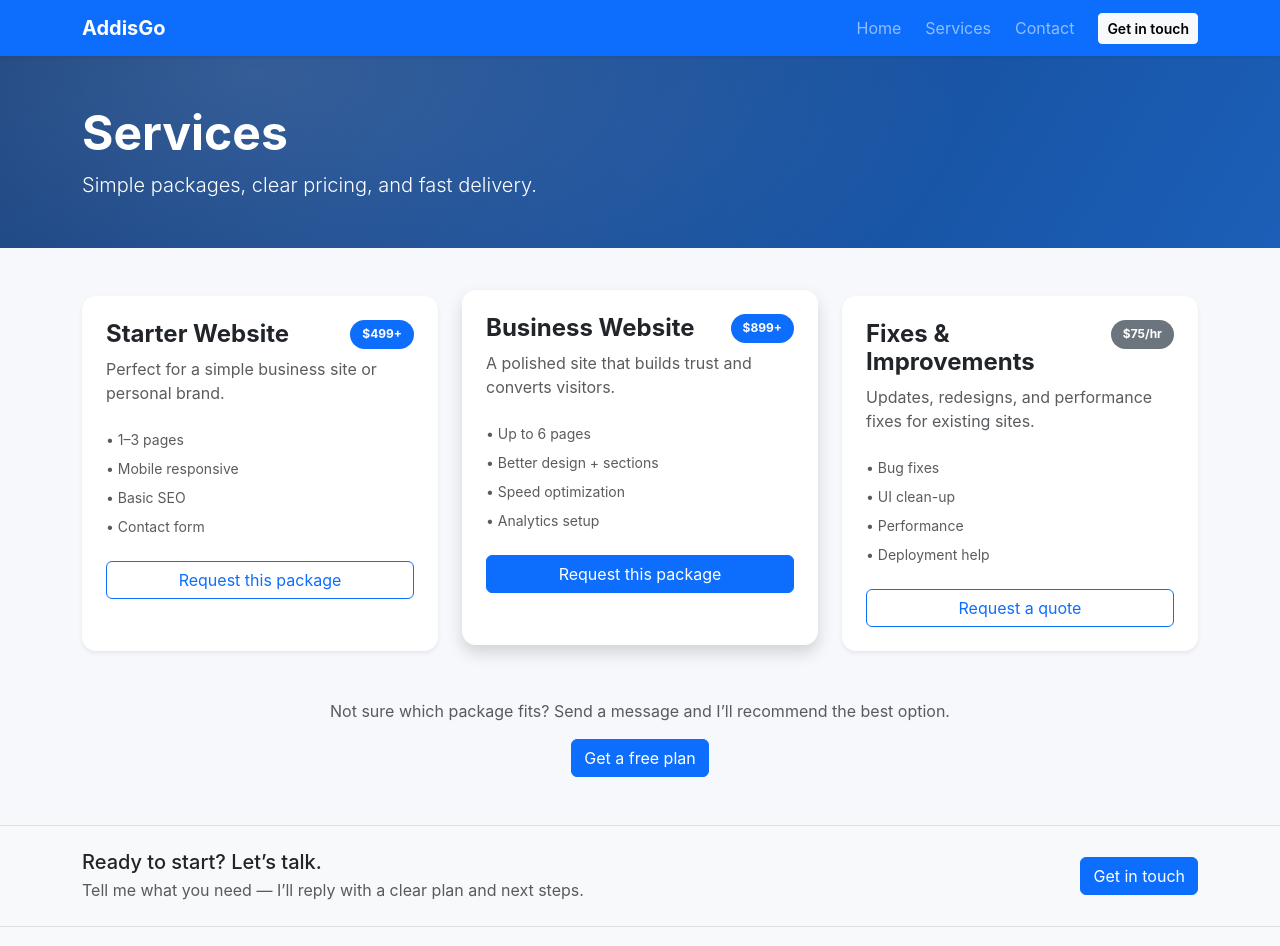
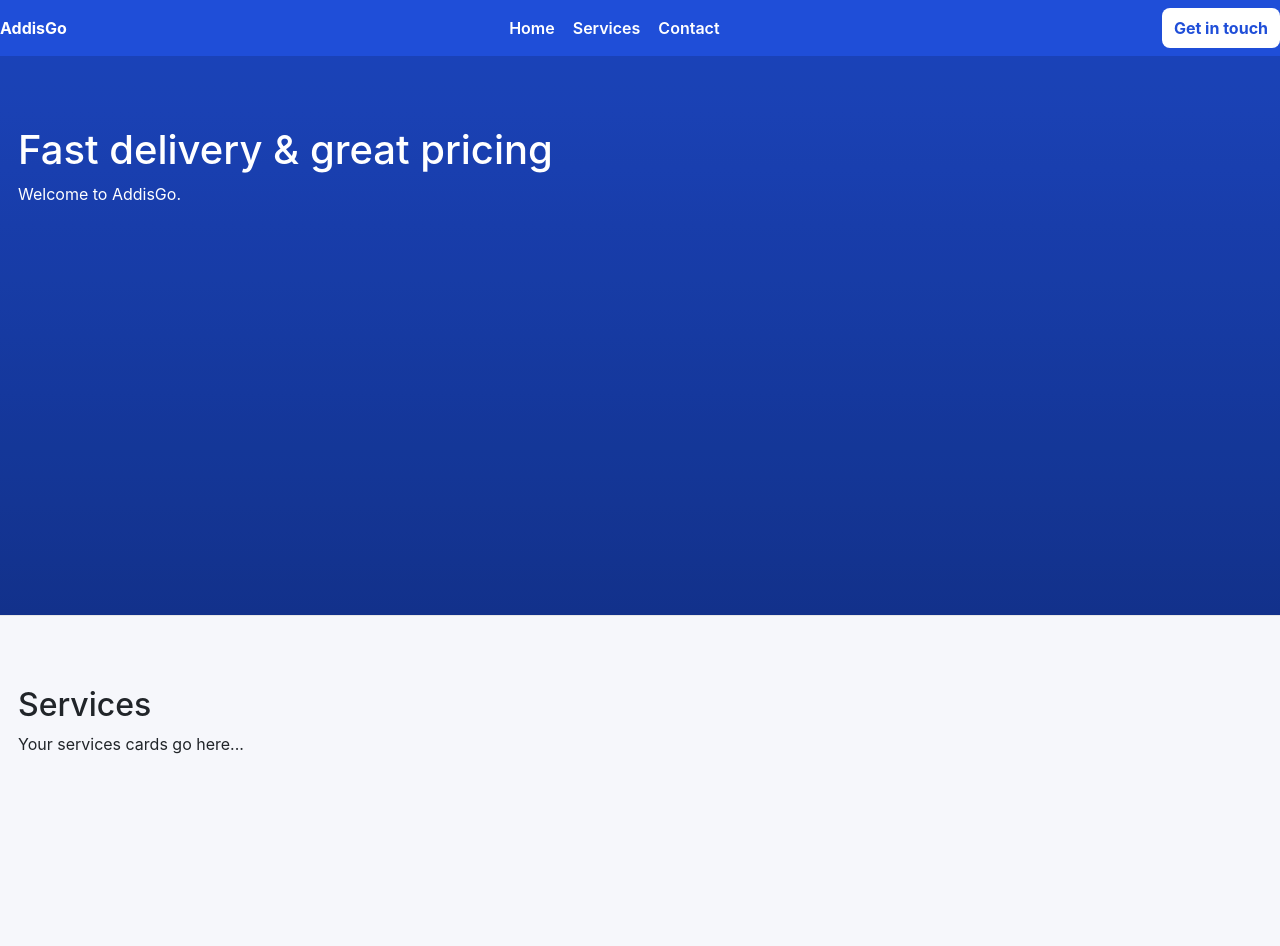
Before and after one commit to Madanmeadow/AddisGo, a Vue app: page / in a window 1280 px wide. Shown: the top 946 px of the page. Built offline with nearby package versions, Linux system fonts and the light colour scheme.

Commit message:
app vue update

```diff
--- a/src/App.vue
+++ b/src/App.vue
@@ -1,64 +1,135 @@
 <template>
-  <div class="app-shell">
-    <nav class="navbar navbar-expand-lg navbar-dark bg-primary shadow-sm">
-      <div class="container">
-        <RouterLink class="navbar-brand fw-bold" to="/">AddisGo</RouterLink>
+  <div>
+    <!-- NAVBAR -->
+    <header class="navbar">
+      <div class="brand">AddisGo</div>
 
-        <button
-          class="navbar-toggler"
-          type="button"
-          data-bs-toggle="collapse"
-          data-bs-target="#nav"
-        >
-          <span class="navbar-toggler-icon"></span>
-        </button>
+      <nav class="nav-links">
+        <a href="#home" @click.prevent="scrollTo('home')">Home</a>
+        <a href="#services" @click.prevent="scrollTo('services')">Services</a>
+        <a href="#contact" @click.prevent="scrollTo('contact')">Contact</a>
+      </nav>
 
-        <div id="nav" class="collapse navbar-collapse">
-          <ul class="navbar-nav ms-auto align-items-lg-center gap-lg-2">
-            <li class="nav-item"><RouterLink class="nav-link" to="/">Home</RouterLink></li>
-            <li class="nav-item"><RouterLink class="nav-link" to="/services">Services</RouterLink></li>
-            <li class="nav-item"><RouterLink class="nav-link" to="/contact">Contact</RouterLink></li>
-            <li class="nav-item ms-lg-2">
-              <RouterLink class="btn btn-light btn-sm fw-semibold" to="/contact">Get in touch</RouterLink>
-            </li>
-          </ul>
+      <button class="cta" @click="scrollTo('contact')">Get in touch</button>
+    </header>
+
+    <!-- PAGE SECTIONS (IMPORTANT: IDs must match nav links) -->
+    <main>
+      <section id="home" class="section hero">
+        <!-- If you have a hero overlay, it must NOT block clicks -->
+        <div class="hero-overlay"></div>
+
+        <div class="hero-content">
+          <h1>Fast delivery & great pricing</h1>
+          <p>Welcome to AddisGo.</p>
         </div>
-      </div>
-    </nav>
+      </section>
 
-    <main class="flex-grow-1">
-      <RouterView />
+      <section id="services" class="section">
+        <h2>Services</h2>
+        <p>Your services cards go here...</p>
+      </section>
+
+      <section id="contact" class="section">
+        <h2>Contact</h2>
+        <p>Contact form goes here...</p>
+      </section>
     </main>
-
-    <!-- Global CTA + Footer (so it doesn't double on Services) -->
-    <section class="cta-strip border-top">
-      <div class="container py-4">
-        <div class="d-flex flex-column flex-md-row align-items-md-center justify-content-between gap-3">
-          <div>
-            <h5 class="mb-1">Ready to start? Let’s talk.</h5>
-            <div class="text-muted">Tell me what you need — I’ll reply with a clear plan and next steps.</div>
-          </div>
-          <RouterLink to="/contact" class="btn btn-primary">Get in touch</RouterLink>
-        </div>
-      </div>
-    </section>
-
-    <footer class="footer bg-light border-top">
-      <div class="container py-3 d-flex flex-column flex-md-row justify-content-between gap-2">
-        <div class="text-muted small">© 2025 AddisGo</div>
-        <div class="text-muted small">Built with Vue + Azure Static Web Apps</div>
-      </div>
-    </footer>
   </div>
 </template>
 
-<style scoped>
-.app-shell {
-  min-height: 100vh;
+<script setup>
+const NAV_HEIGHT = 72
+
+function scrollTo(id) {
+  const el = document.getElementById(id)
+  if (!el) return
+
+  const y = el.getBoundingClientRect().top + window.scrollY - NAV_HEIGHT
+  window.scrollTo({ top: y, behavior: "smooth" })
+}
+</script>
+
+<style>
+/* Global smooth scroll (works for normal anchor too) */
+html {
+  scroll-behavior: smooth;
+}
+
+/* NAVBAR MUST BE ABOVE EVERYTHING */
+.navbar {
+  position: sticky;   /* use fixed if you want it always pinned */
+  top: 0;
+  z-index: 9999;      /* key fix */
   display: flex;
-  flex-direction: column;
+  align-items: center;
+  justify-content: space-between;
+  gap: 16px;
+  padding: 14px 18px;
+  background: #1f4ed8;
+  color: white;
 }
-.cta-strip {
-  background: #f8f9fa;
+
+/* Make sure navbar is clickable even if something weird happens */
+.navbar, .navbar * {
+  pointer-events: auto;
+}
+
+.brand {
+  font-weight: 700;
+}
+
+.nav-links {
+  display: flex;
+  gap: 18px;
+}
+
+.nav-links a {
+  color: white;
+  text-decoration: none;
+  font-weight: 600;
+}
+
+.nav-links a:hover {
+  text-decoration: underline;
+}
+
+.cta {
+  border: 0;
+  background: white;
+  color: #1f4ed8;
+  padding: 8px 12px;
+  border-radius: 8px;
+  font-weight: 700;
+  cursor: pointer;
+}
+
+/* Sections */
+.section {
+  min-height: 70vh;
+  padding: 70px 18px;
+  background: #f6f7fb;
+  border-bottom: 1px solid #e7e7e7;
+}
+
+/* HERO with overlay */
+.hero {
+  position: relative;
+  background: linear-gradient(180deg, #1f4ed8, #153aa3);
+  color: white;
+}
+
+/* IMPORTANT FIX: overlay should NOT block clicking */
+.hero-overlay {
+  position: absolute;
+  inset: 0;
+  background: rgba(0,0,0,0.15);
+  pointer-events: none; /* key fix */
+}
+
+.hero-content {
+  position: relative;
+  z-index: 1; /* above overlay */
+  max-width: 900px;
 }
 </style>
```
